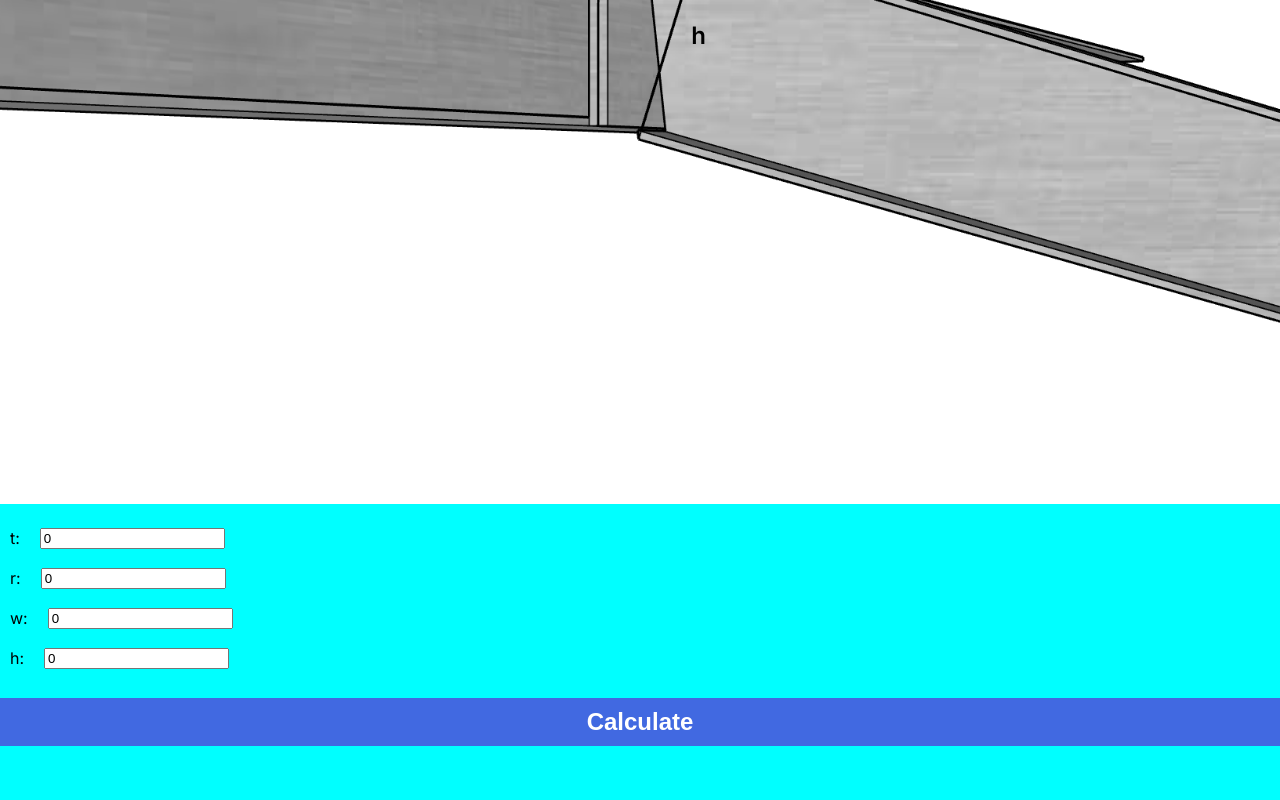
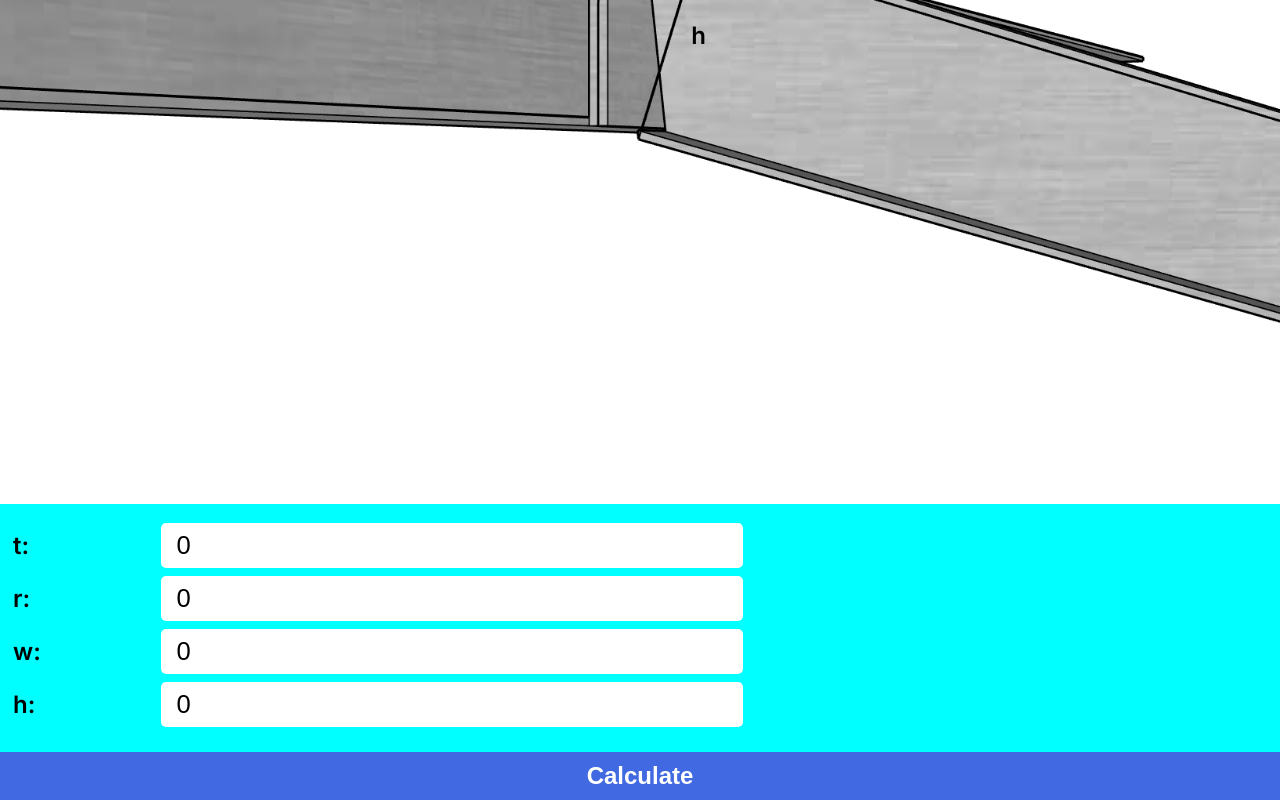
Before and after one commit to RonnieTz/beam_cut_calculator, a Next.js app: page / in a window 1280 px wide. Shown: the part 4718-5518 px from the top of the page. Before the commit the page ends 5464 px from the top, so only its background shows below. Built offline with nearby package versions, Linux system fonts and the light colour scheme.

Commit message:
finalize

```diff
--- a/app/components/Form.tsx
+++ b/app/components/Form.tsx
@@ -1,5 +1,6 @@
 'use client';
-import { useState, MouseEvent } from 'react';
+import { useState } from 'react';
+import { triangle } from '../utils/trigonometry';
 
 const Form = () => {
   const [rafterAngleTop, setRafterAngleTop] = useState(0);
@@ -10,48 +11,103 @@ const Form = () => {
   const [cutAngleSide, setCutAngleSide] = useState(0);
 
   const onSubmit = () => {
-    setCutAngleTop(20);
-    setCutAngleSide(30);
+    if (
+      rafterAngleSide <= 0 ||
+      rafterAngleSide <= 0 ||
+      rafterAngleTop <= 0 ||
+      rafterAngleTop <= 0
+    )
+      return;
+
+    const { c: cutOnHorizontal } = triangle({
+      a: rafterWidth,
+      b: undefined,
+      c: undefined,
+      A: undefined,
+      B: rafterAngleTop,
+      C: 90,
+    });
+
+    const { c: topCut } = triangle({
+      a: cutOnHorizontal,
+      b: undefined,
+      c: undefined,
+      A: undefined,
+      B: rafterAngleSide,
+      C: 90,
+    });
+
+    const { b: sideCut } = triangle({
+      a: rafterHeight,
+      b: undefined,
+      c: undefined,
+      A: undefined,
+      B: rafterAngleSide,
+      C: 90,
+    });
+
+    setCutAngleTop(topCut);
+    setCutAngleSide(sideCut);
   };
   return (
     <>
       <form>
-        <label htmlFor="rafterAngleTop">
-          t:
+        <table>
+          <tbody>
+            <tr>
+              <td>
+                <p>t:</p>
+              </td>
+              <td>
                 <input
                   type="number"
                   id="rafterAngleTop"
                   value={rafterAngleTop}
                   onChange={(e) => setRafterAngleTop(e.target.valueAsNumber)}
                 />
-        </label>
-        <label htmlFor="rafterAngleSide">
-          r:
+              </td>
+            </tr>
+            <tr>
+              <td>
+                <p>r:</p>
+              </td>
+              <td>
                 <input
                   type="number"
                   id="rafterAngleSide"
                   value={rafterAngleSide}
                   onChange={(e) => setRafterAngleSide(e.target.valueAsNumber)}
                 />
-        </label>
-        <label htmlFor="rafterWidth">
-          w:
+              </td>
+            </tr>
+            <tr>
+              <td>
+                <p>w:</p>
+              </td>
+              <td>
                 <input
                   type="number"
                   id="rafterWidth"
                   value={rafterWidth}
                   onChange={(e) => setRafterWidth(e.target.valueAsNumber)}
                 />
-        </label>
-        <label htmlFor="rafterHeight">
-          h:
+              </td>
+            </tr>
+            <tr>
+              <td>
+                <p>h:</p>
+              </td>
+              <td>
                 <input
                   type="number"
                   id="rafterHeight"
                   value={rafterHeight}
                   onChange={(e) => setRafterHeight(e.target.valueAsNumber)}
                 />
-        </label>
+              </td>
+            </tr>
+          </tbody>
+        </table>
         <button onClick={onSubmit} type="button">
           Calculate
         </button>
@@ -66,8 +122,32 @@ const Form = () => {
             <div className="label B">B</div>
             <img src="/rafter_scope_close_result.png" alt="spectator view" />
           </div>
-          <p className="p">{`Cut A: ${cutAngleTop}`}</p>
-          <p className="p">{`Cut B: ${cutAngleSide}`}</p>
+
+          <table style={{ width: '100%' }}>
+            <tbody>
+              <tr>
+                <td
+                  style={{
+                    fontSize: '1.2rem',
+                    fontWeight: 'bold',
+                  }}
+                >
+                  Cut A:
+                </td>
+                <td>
+                  <p>{+cutAngleTop.toFixed(2)}</p>
+                </td>
+              </tr>
+              <tr>
+                <td style={{ fontSize: '1.2rem', fontWeight: 'bold' }}>
+                  Cut B:
+                </td>
+                <td>
+                  <p>{+cutAngleSide.toFixed(2)}</p>
+                </td>
+              </tr>
+            </tbody>
+          </table>
         </div>
       )}
     </>
--- a/app/globals.css
+++ b/app/globals.css
@@ -77,14 +77,19 @@ form {
   padding-top: 10px;
 }
 
-form input {
-  margin-bottom: 10px;
-  position: absolute;
-  margin-left: 20px;
+input {
+  padding: 0.5rem;
+  padding-left: 1rem;
+  font-size: 1.6rem;
+  border-radius: 5px;
+  outline: none;
+  border: none;
+  transition: 0.2s;
+  width: 50%;
 }
 
-form label {
-  margin: 10px 10px;
+input:focus {
+  box-shadow: 0 0 5px 0 green inset;
 }
 
 form button {
@@ -106,7 +111,7 @@ form button {
   background-color: bisque;
 }
 
-.p {
+p {
   margin: 10px;
   font-size: 1.5rem;
   font-weight: 600;
```
Lines whose indentation alone changed are shown as unchanged.
